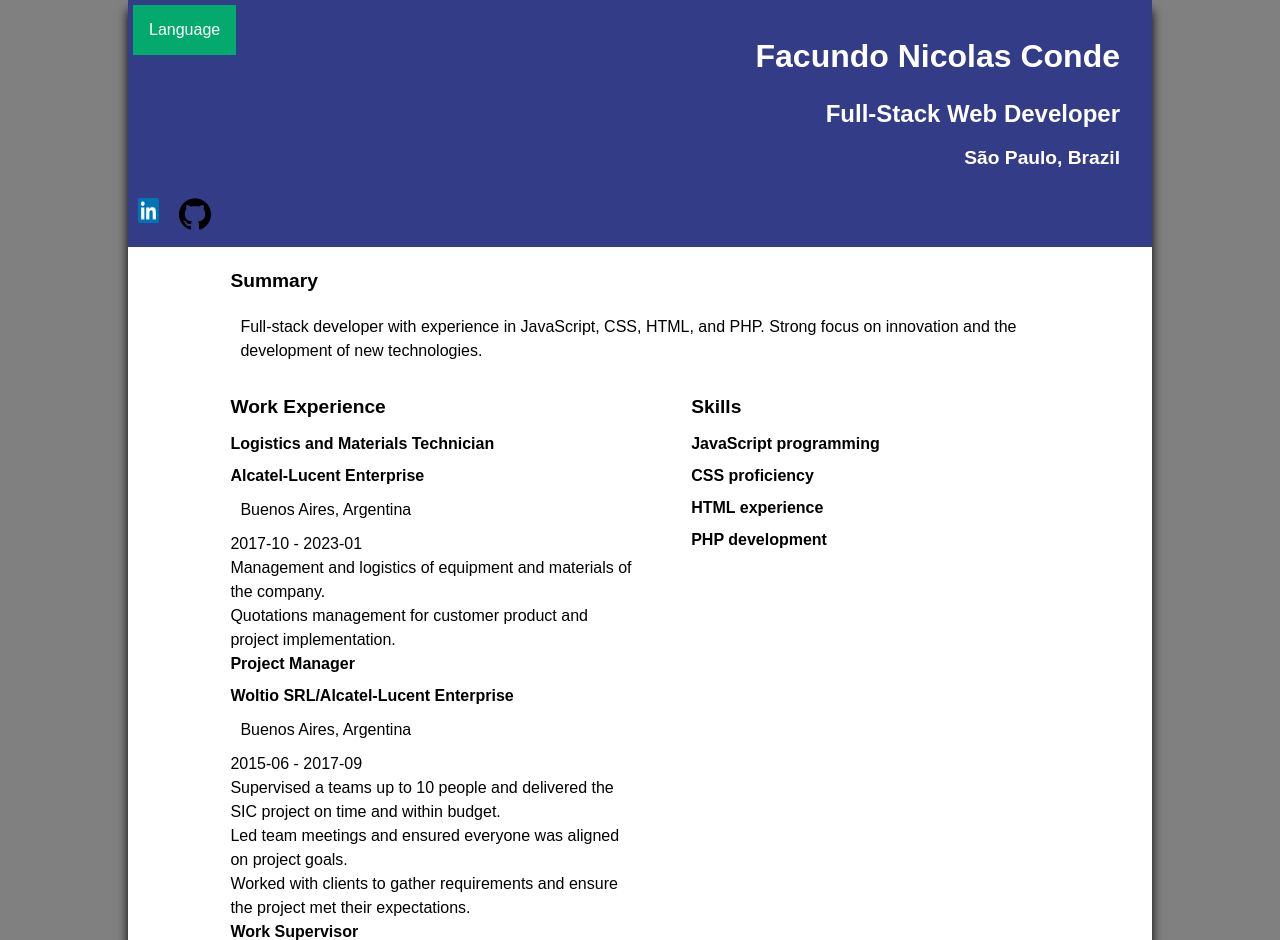
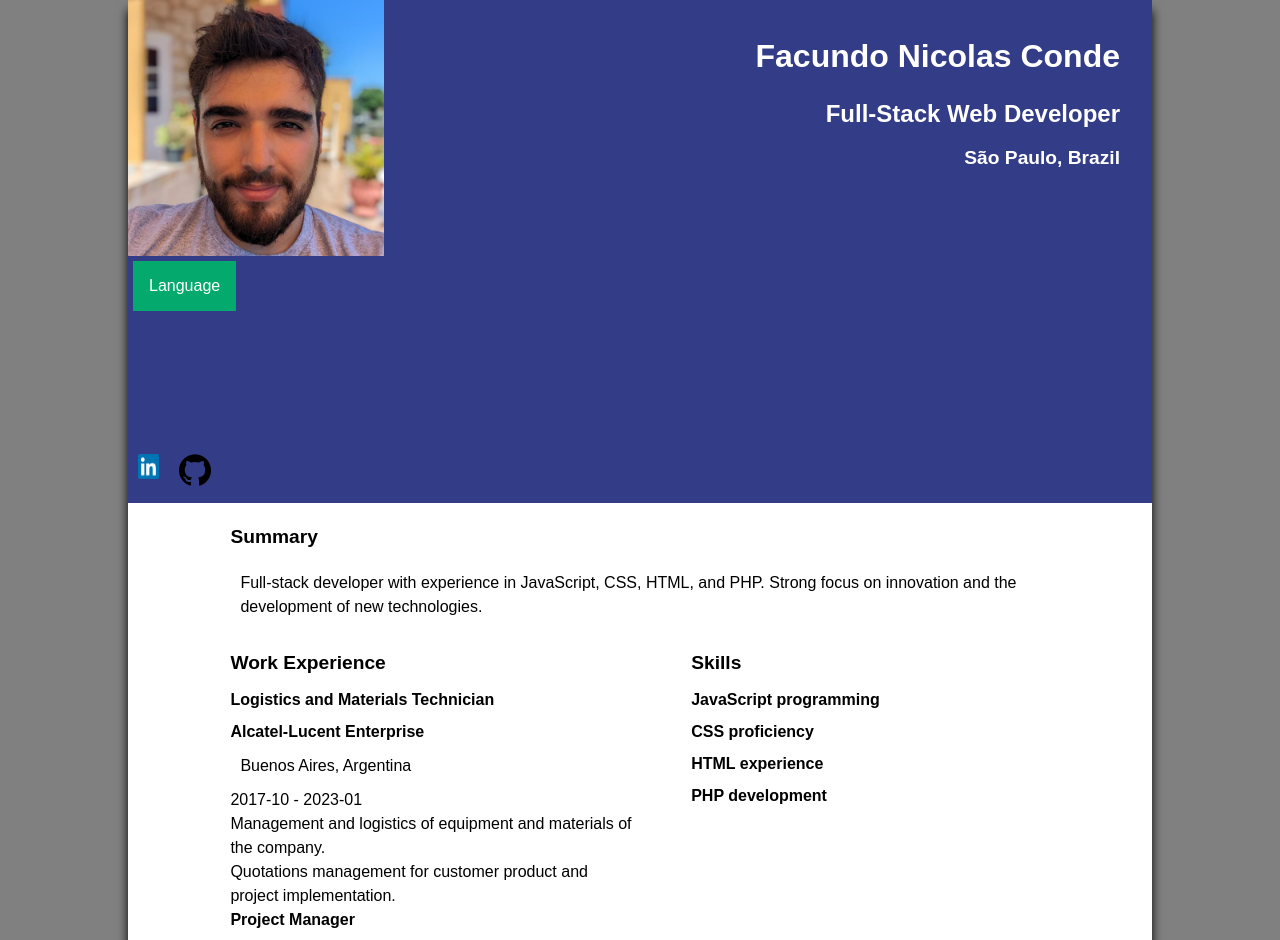
Before and after one commit to whatdfacu/CV, a plain HTML site: page index.html in a window 1280 px wide. Shown: the top 940 px of the page. Drawn offline with Linux system fonts and the light colour scheme.

Commit message:
added pic

```diff
--- a/index.html
+++ b/index.html
@@ -18,6 +18,7 @@
       </div>
     </section>
     <section class="extra grid-item">
+      <img src="images/me.jpg" alt="pic of me">
       <div class="language-drop">
         <button class="language-button">Language</button>
         <div class="language-content">
```
